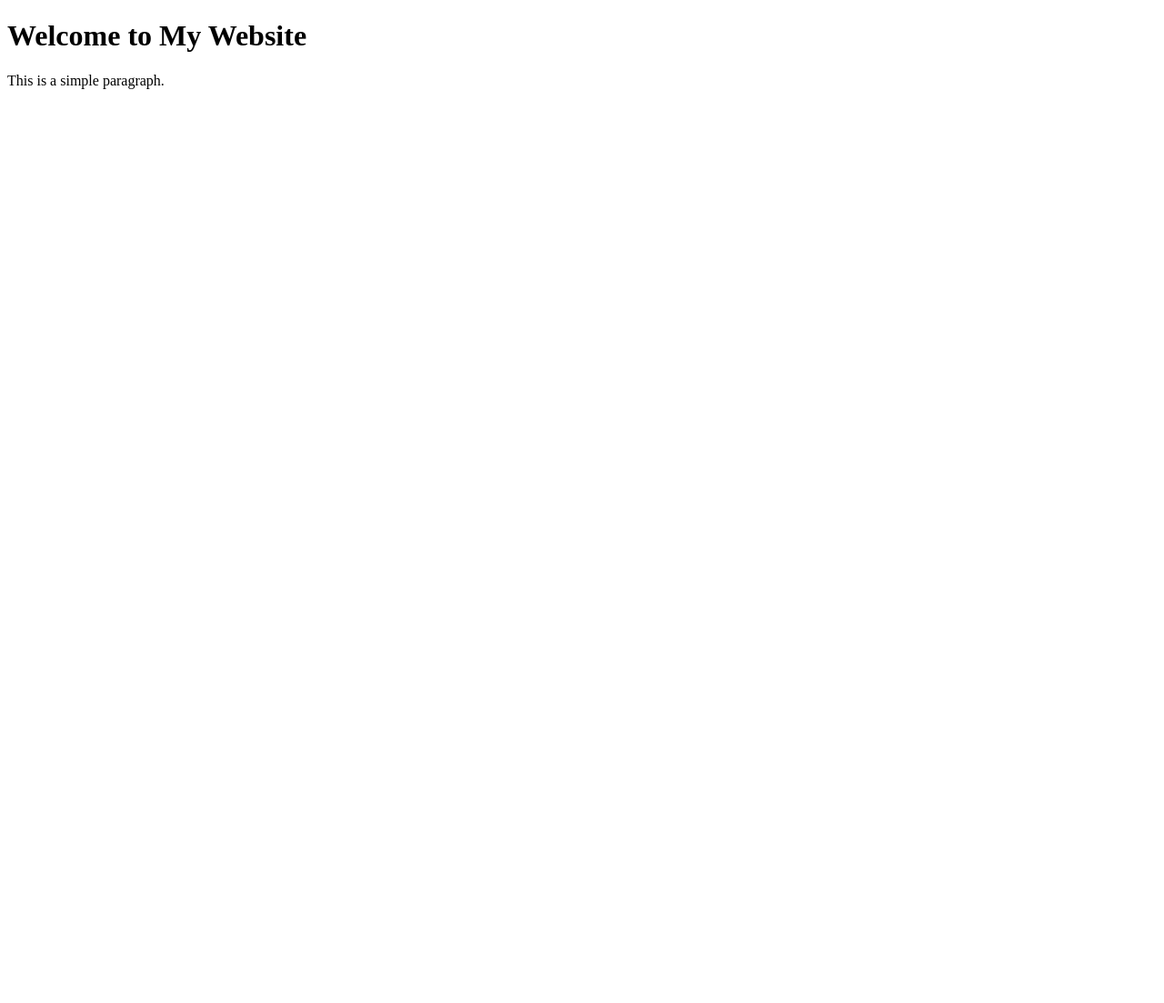
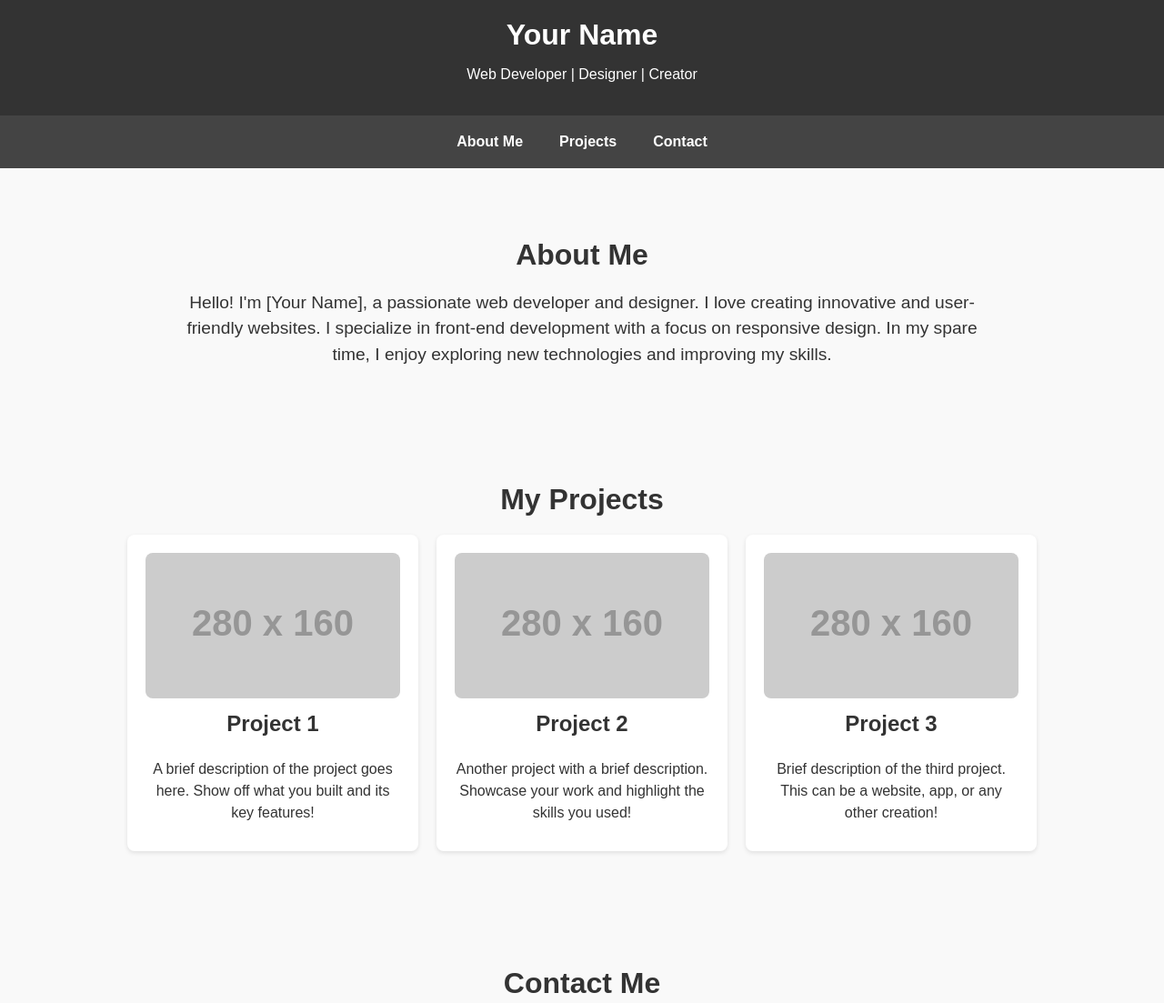
Before and after one commit to JoelowesSuper/JoeLowes, a plain HTML site: page index.html in a window 1280 px wide. Shown: the top 1103 px of the page at 91% size. Before the commit the page ends 800 px from the top, so only its background shows below. Drawn offline with Linux system fonts and the light colour scheme; placeholder pictures from the web are drawn by us.

Commit message:
Update index.html
Gonna be honest i forgot HTML about a year ago so i decided to ask GPT to help me with this TEMPORARILY ofcourse, once i start watching some tuts on html ill start from scratch and rework this page

```diff
--- a/index.html
+++ b/index.html
@@ -3,11 +3,162 @@
 <head>
     <meta charset="UTF-8">
     <meta name="viewport" content="width=device-width, initial-scale=1.0">
-    <title>My Webpage</title>
+    <title>Your Name - Portfolio</title>
+    <style>
+        /* General styling */
+        body {
+            font-family: Arial, sans-serif;
+            margin: 0;
+            padding: 0;
+            background-color: #f9f9f9;
+            color: #333;
+        }
+        header {
+            background-color: #333;
+            color: white;
+            text-align: center;
+            padding: 20px 0;
+        }
+        header h1 {
+            margin: 0;
+        }
+        nav {
+            display: flex;
+            justify-content: center;
+            background-color: #444;
+            padding: 10px;
+        }
+        nav a {
+            color: white;
+            padding: 10px 20px;
+            text-decoration: none;
+            font-weight: bold;
+        }
+        nav a:hover {
+            background-color: #575757;
+        }
+
+        /* Section styles */
+        section {
+            padding: 50px 20px;
+            text-align: center;
+        }
+        section h2 {
+            font-size: 2em;
+            margin-bottom: 20px;
+        }
+        section p {
+            font-size: 1.2em;
+            line-height: 1.5;
+            max-width: 900px;
+            margin: 0 auto;
+        }
+
+        /* Projects section */
+        .projects {
+            display: flex;
+            justify-content: center;
+            flex-wrap: wrap;
+            gap: 20px;
+        }
+        .project {
+            background-color: #fff;
+            border-radius: 8px;
+            box-shadow: 0 2px 5px rgba(0, 0, 0, 0.1);
+            padding: 20px;
+            width: 280px;
+            text-align: center;
+        }
+        .project img {
+            width: 100%;
+            border-radius: 8px;
+        }
+        .project h3 {
+            font-size: 1.5em;
+            margin-top: 10px;
+        }
+        .project p {
+            font-size: 1em;
+            margin: 10px 0;
+        }
+
+        /* Contact form */
+        .contact-form input, .contact-form textarea {
+            width: 100%;
+            padding: 10px;
+            margin: 10px 0;
+            border: 1px solid #ccc;
+            border-radius: 5px;
+        }
+        .contact-form button {
+            padding: 10px 20px;
+            background-color: #4CAF50;
+            color: white;
+            border: none;
+            border-radius: 5px;
+            cursor: pointer;
+        }
+        .contact-form button:hover {
+            background-color: #45a049;
+        }
+    </style>
 </head>
 <body>
 
-    <h1>Welcome to My Website</h1>
-    <p>This is a simple paragraph.</p>
+    <!-- Header -->
+    <header>
+        <h1>Your Name</h1>
+        <p>Web Developer | Designer | Creator</p>
+    </header>
+
+    <!-- Navigation Menu -->
+    <nav>
+        <a href="#about">About Me</a>
+        <a href="#projects">Projects</a>
+        <a href="#contact">Contact</a>
+    </nav>
+
+    <!-- About Me Section -->
+    <section id="about">
+        <h2>About Me</h2>
+        <p>Hello! I'm [Your Name], a passionate web developer and designer. I love creating innovative and user-friendly websites. I specialize in front-end development with a focus on responsive design. In my spare time, I enjoy exploring new technologies and improving my skills.</p>
+    </section>
+
+    <!-- Projects Section -->
+    <section id="projects">
+        <h2>My Projects</h2>
+        <div class="projects">
+            <div class="project">
+                <img src="https://via.placeholder.com/280x160" alt="Project 1">
+                <h3>Project 1</h3>
+                <p>A brief description of the project goes here. Show off what you built and its key features!</p>
+            </div>
+            <div class="project">
+                <img src="https://via.placeholder.com/280x160" alt="Project 2">
+                <h3>Project 2</h3>
+                <p>Another project with a brief description. Showcase your work and highlight the skills you used!</p>
+            </div>
+            <div class="project">
+                <img src="https://via.placeholder.com/280x160" alt="Project 3">
+                <h3>Project 3</h3>
+                <p>Brief description of the third project. This can be a website, app, or any other creation!</p>
+            </div>
+        </div>
+    </section>
+
+    <!-- Contact Section -->
+    <section id="contact">
+        <h2>Contact Me</h2>
+        <p>If you’d like to get in touch, feel free to send me a message through the form below:</p>
+        <div class="contact-form">
+            <form action="#" method="POST">
+                <input type="text" name="name" placeholder="Your Name" required>
+                <input type="email" name="email" placeholder="Your Email" required>
+                <textarea name="message" placeholder="Your Message" rows="4" required></textarea>
+                <button type="submit">Send Message</button>
+            </form>
+        </div>
+    </section>
+
 </body>
 </html>
```
